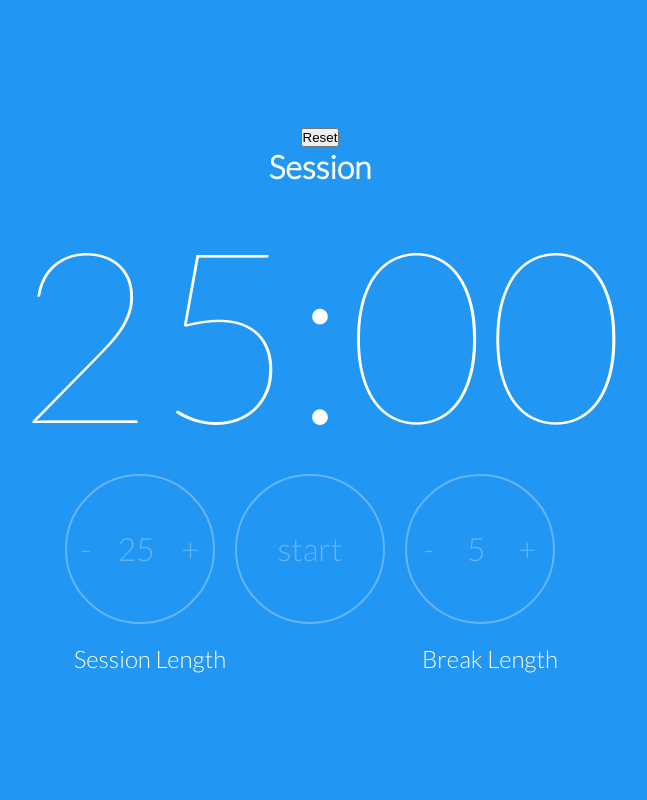
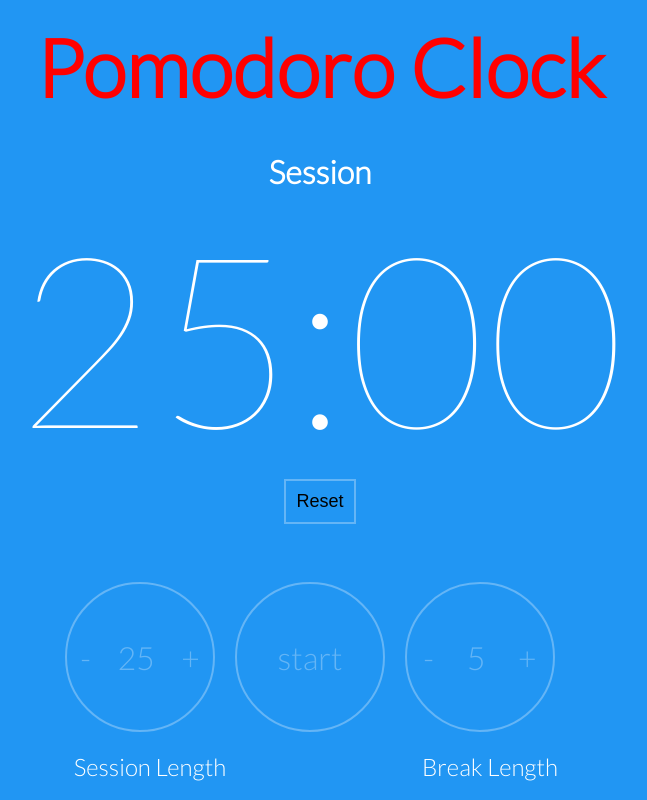
Before and after one commit to muzhaqi16/pomodoro-clock, a React (Create React App) app: page / in a window 1280 px wide. Shown: the whole page, without its empty margins (320-967 px from the left). Built offline with nearby package versions, Linux system fonts and the light colour scheme.

Commit message:
fully working app

```diff
--- a/src/App.css
+++ b/src/App.css
@@ -1,26 +1,28 @@
-@import url('https://fonts.googleapis.com/css2?family=Lato:wght@100;300&display=swap');
+@import url("https://fonts.googleapis.com/css2?family=Lato:wght@100;300&display=swap");
 
 * {
   margin: 0;
   padding: 0;
   box-sizing: border-box;
-
 }
 
 body {
-    font-family: 'Lato', sans-serif;
+  font-family: "Lato", sans-serif;
   text-align: center;
   font-weight: 300;
-    background-color: #2196F3;
+  background-color: #2196f3;
   color: white;
 }
-
+h1 {
+  font-size: 5rem;
+  color: red;
+}
 .main-container {
   display: flex;
   flex-direction: column;
   align-items: center;
   height: 100vh;
-    justify-content: center;
+  justify-content: space-around;
 }
 
 .handler-buttons {
--- a/src/App.js
+++ b/src/App.js
@@ -10,15 +10,15 @@ function App() {
   const [isActive, setIsActive] = useState(false);
 
   const reset = () => {
-    setWorktime(() => 25);
     setIsActive(false);
-    setBreaktime(5)
+    setWorktime(25);
+    setBreaktime(5);
   }
 
   return (
     <div className="main-container">
-      <button id="reset" onClick={reset}>Reset</button>
-      <DisplayTimer time={worktime} break={breaktime} status={isActive} />
+      <h1>Pomodoro Clock</h1>
+      <DisplayTimer time={worktime} break={breaktime} status={isActive} reset={reset} />
       <div className="handler-buttons">
 
         {/* Session length button */}
--- a/src/components/DisplayTimer.css
+++ b/src/components/DisplayTimer.css
@@ -1,4 +1,24 @@
 .timer {
-    font-size: 15rem;
-    font-weight: 100;
+  font-size: 15rem;
+  font-weight: 100;
 }
+.timer-display {
+  display: flex;
+  justify-content: space-between;
+  flex-direction: column;
+}
+#reset {
+  font-size: large;
+  background-color: transparent;
+  border: 2px solid #64b5f6;
+  padding: 10px;
+  align-self: center;
+  cursor: pointer;
+  margin-bottom: 20px;
+}
+#reset:hover {
+  border-color: white;
+}
+#timer-label {
+  font-size: 2rem;
+}
--- a/src/components/DisplayTimer.js
+++ b/src/components/DisplayTimer.js
@@ -6,7 +6,7 @@ function DisplayTimer(props) {
         props.time
     );
     const audio = document.getElementById("beep");
-    const timerSpeed = 100;
+    const timerSpeed = 1000;
     const [seconds, setSeconds] = useState(0);
     const [intervalId, setIntervalId] = useState(null);
     const [session, setSession] = useState(true)
@@ -54,10 +54,10 @@ function DisplayTimer(props) {
     }
     const playAudio = () => {
         if (audio) {
-            audio.currentTime = 0;
             audio.play();
         }
     }
+
     useEffect(() => {
         if (props.status) {
             let interval = setInterval(() => {
@@ -66,19 +66,28 @@ function DisplayTimer(props) {
             setIntervalId(interval);
         }
         return clearInterval(intervalId);
+        // eslint-disable-next-line
     }, [props.status]);
 
     useEffect(() => {
         setMinutes(props.time);
         setSeconds(0);// <-- Changes this to 0 when ready for deployment
+    }, [props.time]);
+    const resetTime = () => {
+        setMinutes(props.time);
+        setSeconds(0);
+        clearInterval(intervalId);
+        props.reset();
         if (audio) {
             audio.pause();
             audio.currentTime = 0;
         }
-    }, [props.time]);
+        setSession(true);
+    }
     return (
-        <div>
-            <h1 id="timer-label">{session ? "Session" : "Break"}</h1>
+        <div className="timer-display">
+
+            <h2 id="timer-label">{session ? "Session" : "Break"}</h2>
             <span id="time-left" className="timer">
                 {minutes < 10 ? "0" + minutes : minutes}:{seconds < 10 ? "0" + seconds : seconds}
             </span>
@@ -87,6 +96,7 @@ function DisplayTimer(props) {
                 Your browser does not support the
                     <code>audio</code> element.
                 </audio>
+            <button id="reset" onClick={resetTime}>Reset</button>
         </div>
     )
 }
```
Lines whose indentation alone changed are shown as unchanged.
